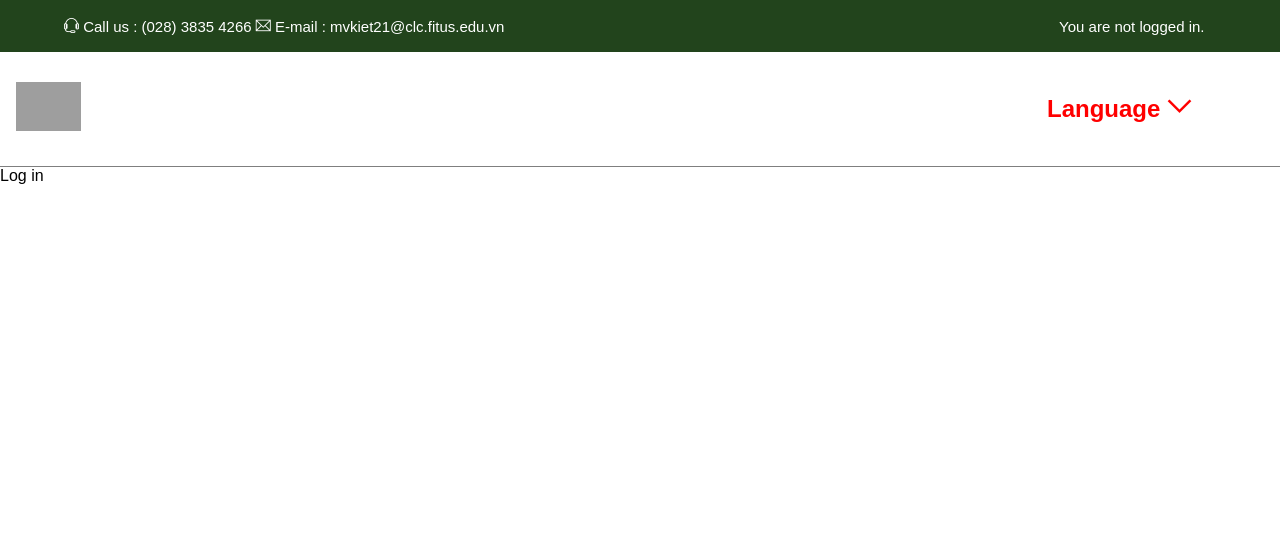
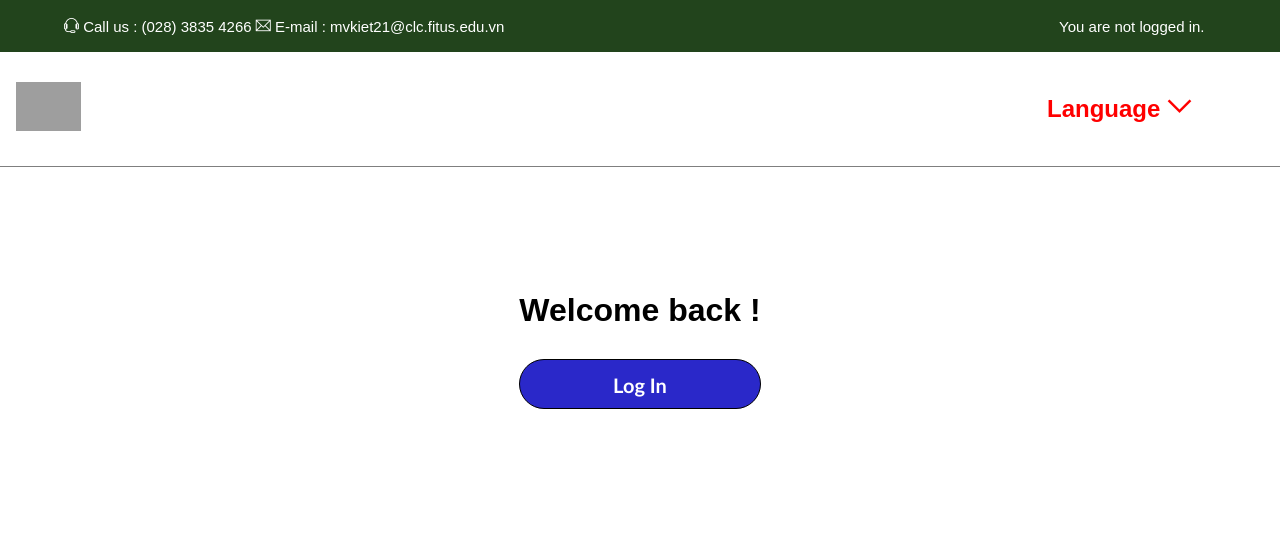
Before and after one commit to MachViKiet/Web_moodle, a plain HTML site: page index.html in a window 1280 px wide. Drawn offline with Linux system fonts and the light colour scheme; grey boxes are pictures that could not be loaded.

Commit message:
fourth commit
add log In tab and add hover button

```diff
--- a/assets/content.css
+++ b/assets/content.css
@@ -1,17 +1,36 @@
-.content{
-    height: 1000px;
+.main_web .content {
+    height: 500px;
+    display: flex;
+    justify-content: center;
+    align-items: center;
+
 }
 
-.content .LogIn-button{
-    background-color:brown;
-    margin-left: 50%;
-    transform: translateX(-50%);
-    margin-top: 20px;
-    width: 200px;
-    height: 150px;
-    line-height: 150px;
-    border-radius: 50%;
-    font-size: 40px;
-    font-family:'Segoe UI', Tahoma, Geneva, Verdana, sans-serif;
+.main_web .content .LogIn-button {
+    background-color: rgb(42, 40, 201);
+    height: 50px;
+    width: 100%;
+    line-height: 50px;
+    cursor: pointer;
+    text-align: center;
+    margin: 30px 0;
+    border-top-left-radius: 50px;
+    border-top-right-radius: 50px;
+    border-bottom-left-radius: 50px;
+    border-bottom-right-radius: 50px;
+    border: 1px solid black;
+}
+.main_web .content .content-container{
+    height: 250px;
+}
+.content .content-container .LogIn-button{
     color: white;
+    font-family: 'Trebuchet MS', 'Lucida Sans Unicode', 'Lucida Grande', 'Lucida Sans', Arial, sans-serif;
+    font-weight: 700;
+    font-size: 20px;
 }
+
+.content .content-container .LogIn-button:hover{
+    background-color: rgba(42, 40, 201,0.7);
+    border: 0;
+}
--- a/assets/modal/language.css
+++ b/assets/modal/language.css
@@ -25,6 +25,9 @@
     background-color:white;
     /* border-radius: 2%;
     border: 2px solid black; */
+    border-radius: 20px 20px 20px 20px;
+    border: 0.2px solid black;
+    animation: FadeIn ease 0.3s;
 }
 
 .modal-login .container-modal .header {
@@ -35,6 +38,7 @@
     display: flex;
     background-color: rgb(49, 49, 91);
     position: relative;
+    border-radius: 20px 20px 0px 0px;
 }
 
 .modal-login .header .container-img {
@@ -42,6 +46,7 @@
     max-width: 700px;
     width: 100%;
     height: fit-content;
+    border-radius: 20px 20px 0px 0px;
 }
 
 .modal-login .container-modal .header .logIn-img {
@@ -149,6 +154,19 @@ input{
     background-color: rgb(121, 112, 112);
 }
 
+.modal-login .input{
+    padding: 0 2px;
+}
+
 .modal-login.open{
     display: flex;
 }
+
+@keyframes FadeIn {
+    from{
+        transform: translateY(-20px);
+    }
+    to{
+        transform: translateY(0);
+    }
+}
--- a/index.html
+++ b/index.html
@@ -31,7 +31,7 @@
                 <div class="input-container">
                     <input type="ID" class="modal-input" placeholder="Enter nameuser">
                     <input type="Password" class="modal-input" placeholder="Enter passwords">
-                    <input name="Remember-username" type="radio" value="Re-Nameuser" />Remember username
+                    <input name="Remember-username" type="radio" value="Re-Nameuser" /> Remember username
                     <button>Log in</button>
                 </div>
                 <div class="script">
@@ -58,7 +58,6 @@
         <div class="slider">
             <div class="container-img">
                 <img class="logo-img HCMUS-img" src="./assets/img/fit-logo-chuan-V2-MOODLE.png" alt="Logo image">
-                <!-- <img class="logo-img Toggle-img" src="./assets/img/switch.png" alt=""> -->
             </div>
             <div class="nav">
                 <div class="language-btn">
@@ -73,7 +72,12 @@
             </div>
         </div>
         <div class="content">
-            <div class="js-LogIn-button">Log in</div>
+            <div>
+                <div class="content-container">
+                    <h1>Welcome back !</h1>
+                    <div class="LogIn-button js-LogIn-button"> Log In</div>
+                </div>
+            </div>
         </div>
         <div class="footer">
 
@@ -84,15 +88,15 @@
         const modal = document.querySelector('.modal-login')
         const Close_logInBtn = document.querySelector('.js-close-button')
 
-        function showBuyTickets(){
+        function showBuyTickets() {
             modal.classList.add('open')
         }
-        function closeBuytickets(){
+        function closeBuytickets() {
             modal.classList.remove('open')
         }
 
-        Open_logInBtn.addEventListener('click',showBuyTickets)
-        Close_logInBtn.addEventListener('click',closeBuytickets)
+        Open_logInBtn.addEventListener('click', showBuyTickets)
+        Close_logInBtn.addEventListener('click', closeBuytickets)
 
     </script>
 </body>
```
Also changed, not shown: assets/img/Chibi_avatar.png (added).
